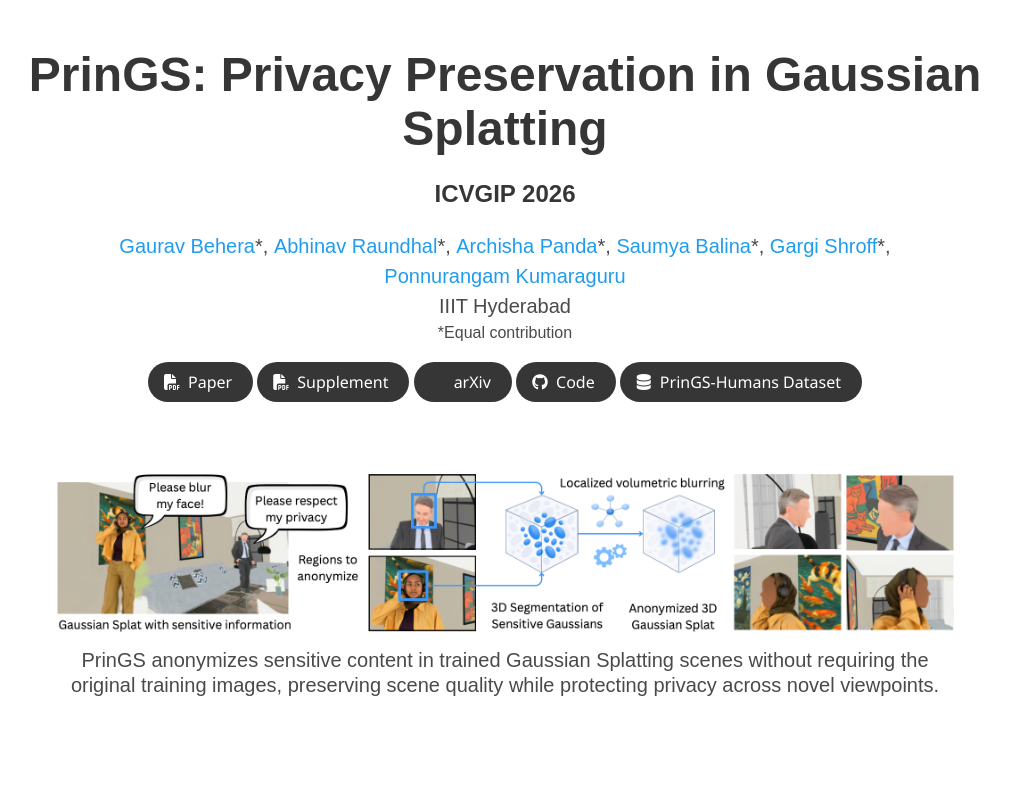
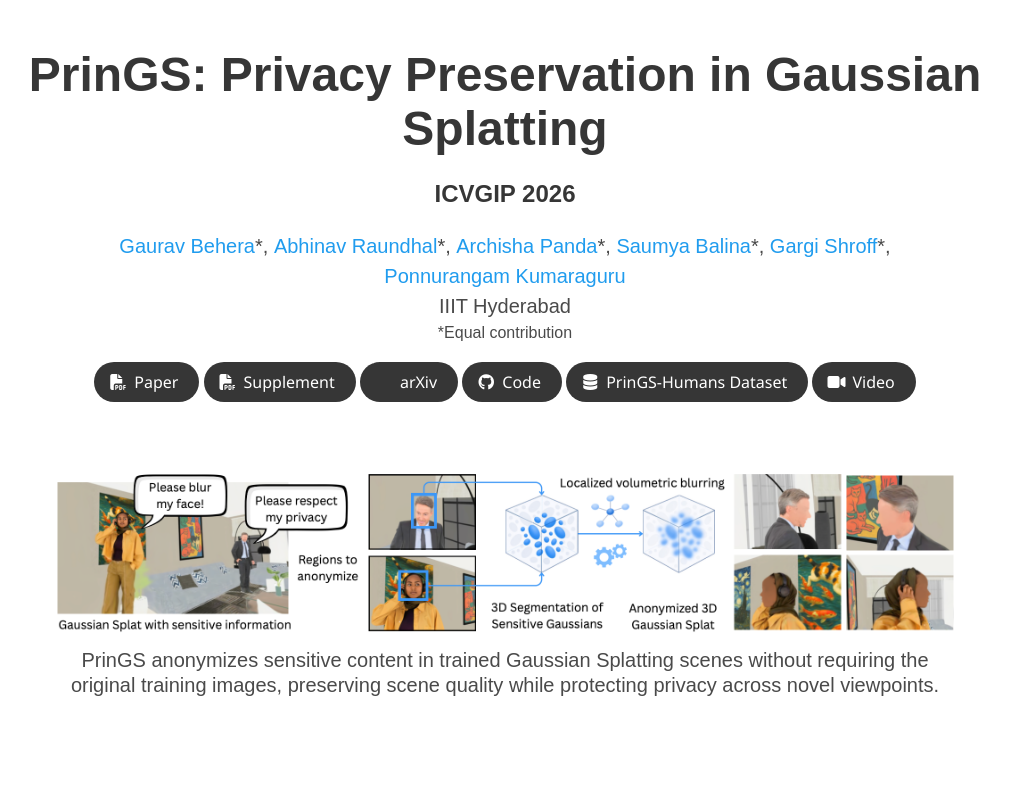
Before and after one commit to privacypreserving3dgs/privacypreserving3dgs.github.io, a plain HTML site: page index.html in a window 1280 px wide. Shown: the top 791 px of the page, without its empty margins (135-1145 px from the left). Drawn offline with Linux system fonts and the light colour scheme; some icons are missing; a web font is replaced by a local one.

Commit message:
feat: video added

```diff
--- a/index.html
+++ b/index.html
@@ -153,6 +153,17 @@
                       <i class="fa fa-database"></i>
                     </span>
                     <span>PrinGS-Humans Dataset</span>
+                  </a>
+                </span>
+                <span class="link-block">
+                  <a
+                    href="https://youtu.be/eZiN8bSenvY"
+                    class="external-link button is-normal is-rounded is-dark"
+                  >
+                    <span class="icon">
+                      <i class="fa fa-video"></i>
+                    </span>
+                    <span>Video</span>
                   </a>
                 </span>
               </div>
```
